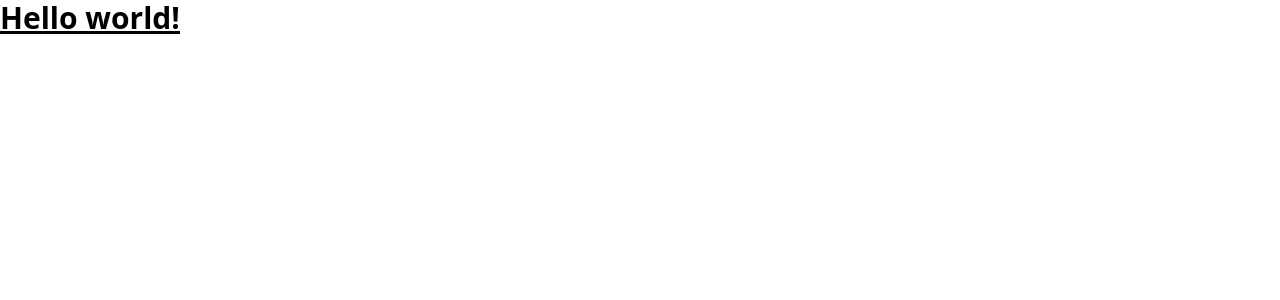
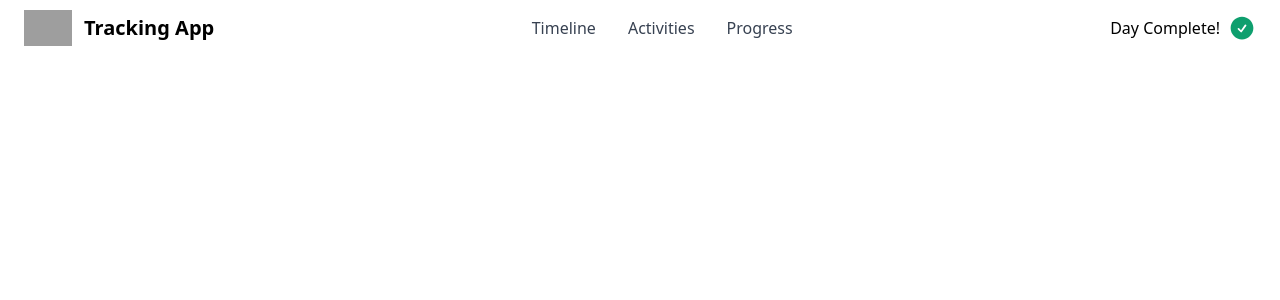
Before and after one commit to frontEnd3r/trackingApp, a Vue app: page / in a window 1280 px wide. Shown: the top 300 px of the page. Built offline with nearby package versions, Linux system fonts and the light colour scheme; grey boxes are pictures that could not be loaded.

Commit message:
Initial structure and header

```diff
--- a/index.html
+++ b/index.html
@@ -4,10 +4,10 @@
     <meta charset="UTF-8">
     <link rel="icon" href="/favicon.ico">
     <meta name="viewport" content="width=device-width, initial-scale=1.0">
-    <title>Vite App</title>
+    <title>Tracking App</title>
   </head>
   <body>
-    <div id="app"></div>
+    <div id="app" class="flex flex-col min-h-screen"></div>
     <script type="module" src="/src/main.ts"></script>
   </body>
 </html>
--- a/package.json
+++ b/package.json
@@ -12,6 +12,8 @@
     "format": "prettier --write src/"
   },
   "dependencies": {
+    "@heroicons/vue": "^2.0.18",
+    "flowbite": "^1.6.5",
     "vue": "^3.3.2"
   },
   "devDependencies": {
--- a/src/App.vue
+++ b/src/App.vue
@@ -1,10 +1,9 @@
 <script setup lang="ts">
+import TheHeader from "@/components/Header/TheHeader.vue";
 </script>
 
 <template>
-  <h1 class="text-3xl font-bold underline ">
-    Hello world!
-  </h1>
+<TheHeader></TheHeader>
 </template>
 
 <style scoped>
--- /dev/null
+++ b/src/components/Header/TheHeader.vue
@@ -0,0 +1,34 @@
+<script setup lang="ts">
+import TheHeaderProgress from "@/components/Header/TheHeaderProgress.vue";
+</script>
+
+<template>
+  <header>
+    <nav class="bg-white border-gray-200 px-4 lg:px-6 py-2.5 dark:bg-gray-800">
+      <div class="flex flex-wrap justify-between items-center mx-auto max-w-screen-xl">
+        <a href="https://flowbite.com" class="flex items-center">
+          <img src="https://flowbite.com/docs/images/logo.svg" class="mr-3 h-6 sm:h-9" alt="Flowbite Logo" />
+          <span class="self-center text-xl font-semibold whitespace-nowrap dark:text-white">Tracking App</span>
+        </a>
+       <TheHeaderProgress></TheHeaderProgress>
+        <div class="hidden justify-between items-center w-full lg:flex lg:w-auto lg:order-1" id="mobile-menu-2">
+          <ul class="flex flex-col mt-4 font-medium lg:flex-row lg:space-x-8 lg:mt-0">
+            <li>
+              <a href="#" class="block py-2 pr-4 pl-3 text-gray-700 border-b border-gray-100 hover:bg-gray-50 lg:hover:bg-transparent lg:border-0 lg:hover:text-primary-700 lg:p-0 dark:text-gray-400 lg:dark:hover:text-white dark:hover:bg-gray-700 dark:hover:text-white lg:dark:hover:bg-transparent dark:border-gray-700">Timeline</a>
+            </li>
+            <li>
+              <a href="#" class="block py-2 pr-4 pl-3 text-gray-700 border-b border-gray-100 hover:bg-gray-50 lg:hover:bg-transparent lg:border-0 lg:hover:text-primary-700 lg:p-0 dark:text-gray-400 lg:dark:hover:text-white dark:hover:bg-gray-700 dark:hover:text-white lg:dark:hover:bg-transparent dark:border-gray-700">Activities</a>
+            </li>
+            <li>
+              <a href="#" class="block py-2 pr-4 pl-3 text-gray-700 border-b border-gray-100 hover:bg-gray-50 lg:hover:bg-transparent lg:border-0 lg:hover:text-primary-700 lg:p-0 dark:text-gray-400 lg:dark:hover:text-white dark:hover:bg-gray-700 dark:hover:text-white lg:dark:hover:bg-transparent dark:border-gray-700">Progress</a>
+            </li>
+          </ul>
+        </div>
+      </div>
+    </nav>
+  </header>
+</template>
+
+<style scoped>
+
+</style>
--- /dev/null
+++ b/src/components/Header/TheHeaderProgress.vue
@@ -0,0 +1,19 @@
+<script setup lang="ts">
+
+import {CheckCircleIcon} from "@heroicons/vue/24/solid";
+</script>
+
+<template>
+  <div v-if="true" class="flex items-center lg:order-2">
+    <span class="mr-2">Day Complete!</span>
+    <CheckCircleIcon class="h-7 text-green-500"/>
+  </div>
+  <div v-else class="flex items-center lg:order-2 gap-1">
+    Progress: <span class="font-mono">20%</span>
+    <div class="h-5 w-5 bg-red-500 rounded-full"></div>
+  </div>
+</template>
+
+<style scoped>
+
+</style>
--- a/src/main.ts
+++ b/src/main.ts
@@ -1,6 +1,7 @@
 import './assets/main.css'
 
 import { createApp } from 'vue'
+// @ts-ignore
 import App from './App.vue'
 
 createApp(App).mount('#app')
--- a/tailwind.config.js
+++ b/tailwind.config.js
@@ -1,11 +1,16 @@
 /** @type {import('tailwindcss').Config} */
+// eslint-disable-next-line no-undef
 module.exports = {
   content: [
     "./index.html",
     "./src/**/*.{vue,js,ts,jsx,tsx}",
+    "./node_modules/flowbite/**/*.js"
   ],
   theme: {
     extend: {},
   },
-  plugins: [],
+  plugins: [
+    // eslint-disable-next-line no-undef
+    require('flowbite/plugin')
+  ],
 }
```
Also changed, not shown: 1 other file (tests, documents, lock files or other folders).
